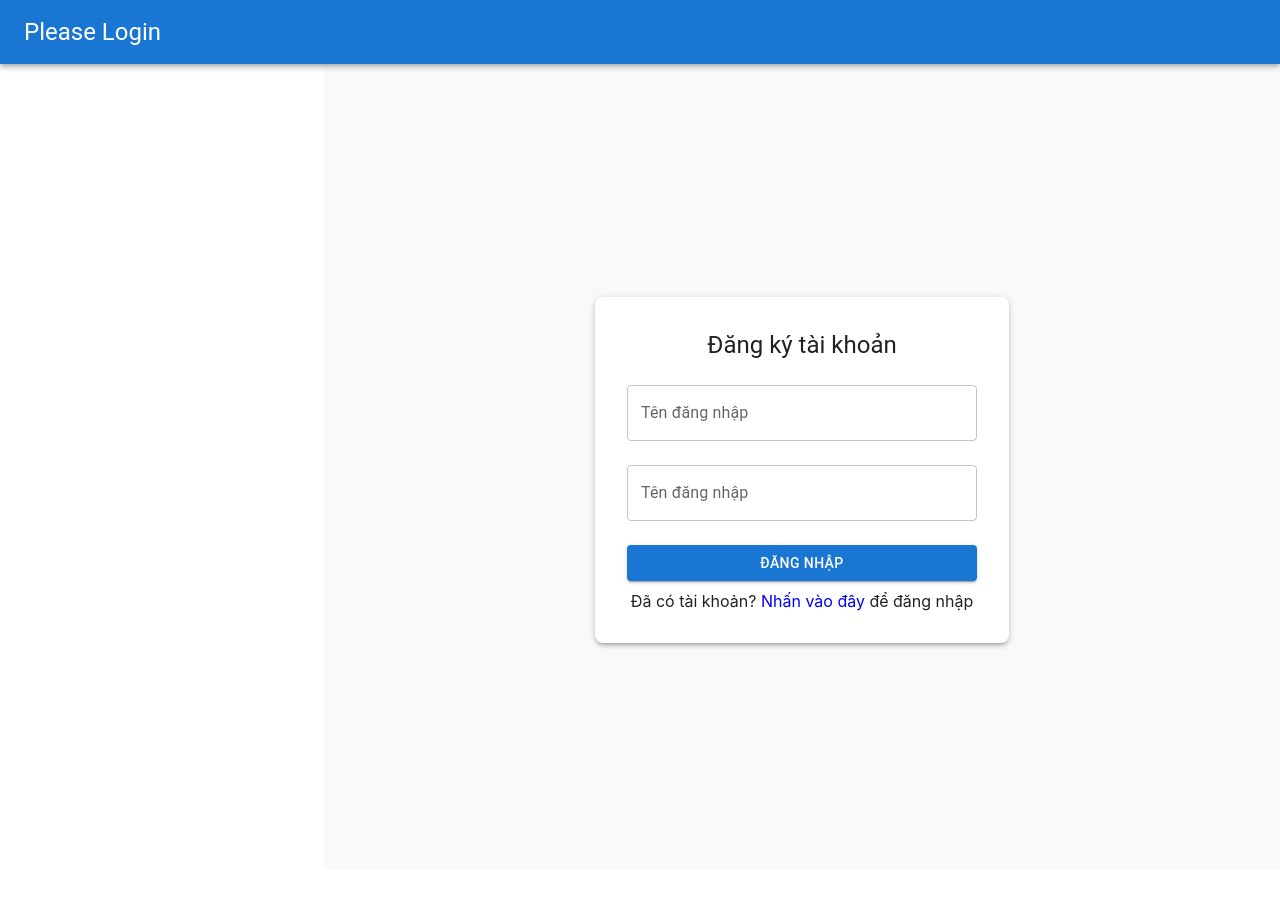
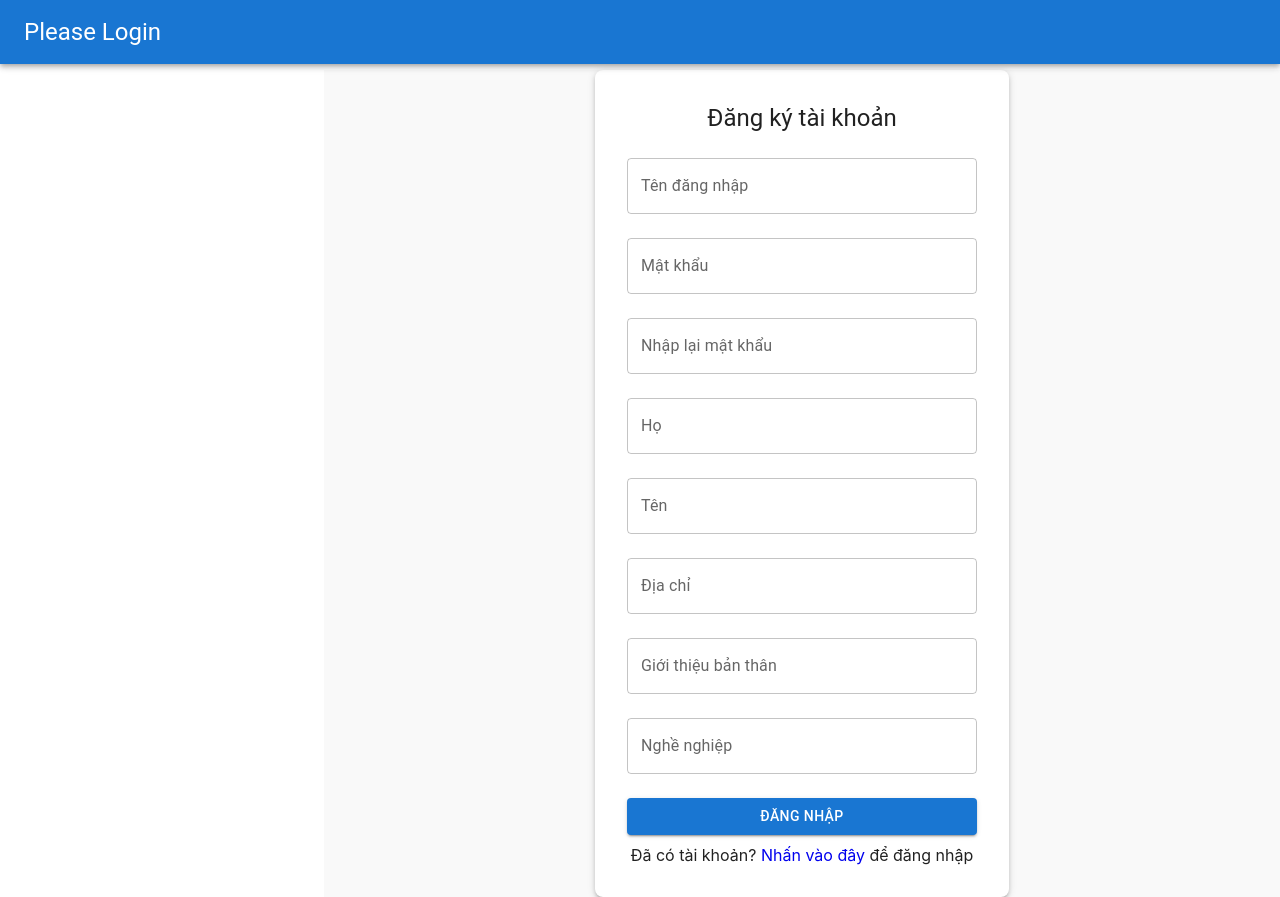
Before and after one commit to quanglam04/Web_Final_FE, a React (Create React App) app: page /register in a window 1280 px wide. Before the commit the page ends 870 px from the top, so only its background shows below. Built offline with nearby package versions, Linux system fonts and the light colour scheme; no server answers.

Commit message:
prob 4: done

```diff
--- a/src/components/Register/index.jsx
+++ b/src/components/Register/index.jsx
@@ -8,9 +8,46 @@ const Register = () => {
     register,
     handleSubmit,
     formState: { errors },
+    reset,
   } = useForm();
+  const navigate = useNavigate();
   const [errorLogin, setErrorLogin] = useState("");
-  const onSubmit = async (data) => {};
+  const onSubmit = async (data) => {
+    if (data.pass_word !== data.confirm_pass_word) {
+      setErrorLogin("Mật khẩu nhập không chính xác");
+      return;
+    } else {
+      setErrorLogin("");
+      try {
+        const response = await fetch(
+          "http://localhost:8081/api/admin/register",
+          {
+            method: "POST",
+            credentials: "include",
+            headers: {
+              Accept: "application/json",
+              "Content-Type": "application/json",
+            },
+            body: JSON.stringify(data),
+          }
+        );
+        if (response.status === 200) {
+          const result = await response.json();
+          alert(`${result.message}`);
+          navigate("/");
+        } else if (response.status === 400) {
+          const result = await response.json();
+          alert(`${result.message}`);
+          reset();
+        } else {
+          const result = await response.json();
+          alert(`${result.message}`);
+        }
+      } catch (e) {
+        //
+      }
+    }
+  };
   return (
     <>
       <Box
@@ -38,34 +75,95 @@ const Register = () => {
               label="Tên đăng nhập"
               variant="outlined"
               margin="normal"
-              {...register("login_name", { required: true })}
+              {...register("login_name", {
+                required: "Tên đăng nhập là bắt buộc",
+                validate: (value) =>
+                  value.trim() !== "" || "Tên đăng nhập không được để trống",
+              })}
               error={!!errors.login_name}
-              helperText={errors.login_name && "Tên đăng nhập là bắt buộc"}
+              helperText={errors.login_name?.message}
             />
-            {errorLogin && (
-              <>
-                <div style={{ color: "red" }}>
-                  Tên đăng nhập không chính xác
-                </div>
-              </>
-            )}
 
             <TextField
               fullWidth
-              label="Tên đăng nhập"
+              label="Mật khẩu"
+              type="password"
               variant="outlined"
               margin="normal"
-              {...register("login_name", { required: true })}
-              error={!!errors.login_name}
-              helperText={errors.login_name && "Tên đăng nhập là bắt buộc"}
+              {...register("pass_word", {
+                required: "Mật khẩu là bắt buộc",
+                validate: (value) =>
+                  value.trim() !== "" || "Mật khẩu không được để trống",
+              })}
+              error={!!errors.pass_word}
+              helperText={errors.pass_word?.message}
             />
-            {errorLogin && (
-              <>
-                <div style={{ color: "red" }}>
-                  Tên đăng nhập không chính xác
-                </div>
-              </>
-            )}
+
+            <TextField
+              fullWidth
+              type="password"
+              label="Nhập lại mật khẩu"
+              variant="outlined"
+              margin="normal"
+              {...register("confirm_pass_word", { required: true })}
+              error={!!errors.confirm_pass_word}
+              helperText={
+                errors.confirm_pass_word && "Nhập lại mật khẩu là bắt buộc"
+              }
+            />
+            {errorLogin && <div style={{ color: "red" }}>{errorLogin}</div>}
+
+            <TextField
+              fullWidth
+              label="Họ"
+              variant="outlined"
+              margin="normal"
+              {...register("first_name", {
+                required: "Họ tên là bắt buộc",
+                validate: (value) =>
+                  value.trim() !== "" || "Họ không được để trống",
+              })}
+              error={!!errors.first_name}
+              helperText={errors.first_name?.message}
+            />
+
+            <TextField
+              fullWidth
+              label="Tên"
+              variant="outlined"
+              margin="normal"
+              {...register("last_name", {
+                required: true,
+                validate: (value) =>
+                  value.trim() !== "" || "Mật khẩu không được để trống",
+              })}
+              error={!!errors.last_name}
+              helperText={errors.last_name?.message}
+            />
+
+            <TextField
+              fullWidth
+              label="Địa chỉ"
+              variant="outlined"
+              margin="normal"
+              {...register("location")}
+            />
+
+            <TextField
+              fullWidth
+              label="Giới thiệu bản thân"
+              variant="outlined"
+              margin="normal"
+              {...register("description")}
+            />
+
+            <TextField
+              fullWidth
+              label="Nghề nghiệp"
+              variant="outlined"
+              margin="normal"
+              {...register("occupation")}
+            />
 
             <Button
               fullWidth
```
